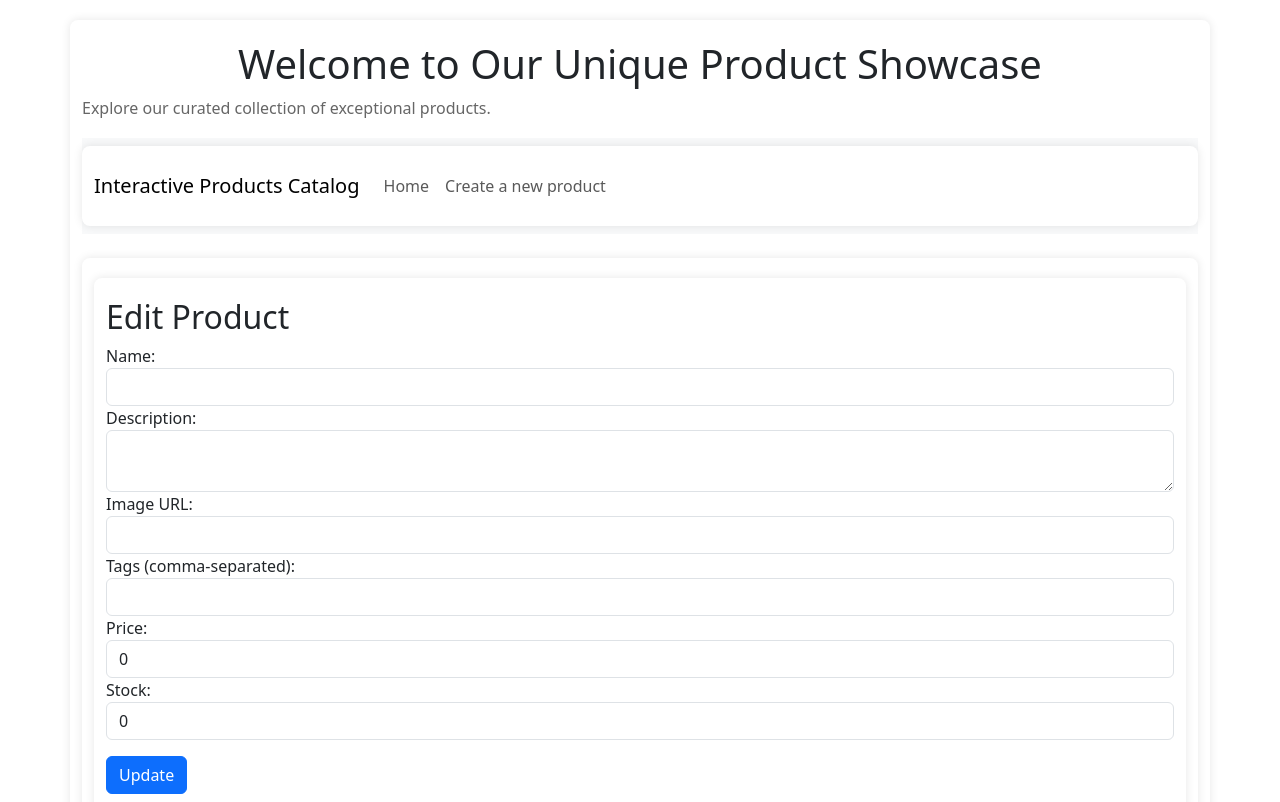
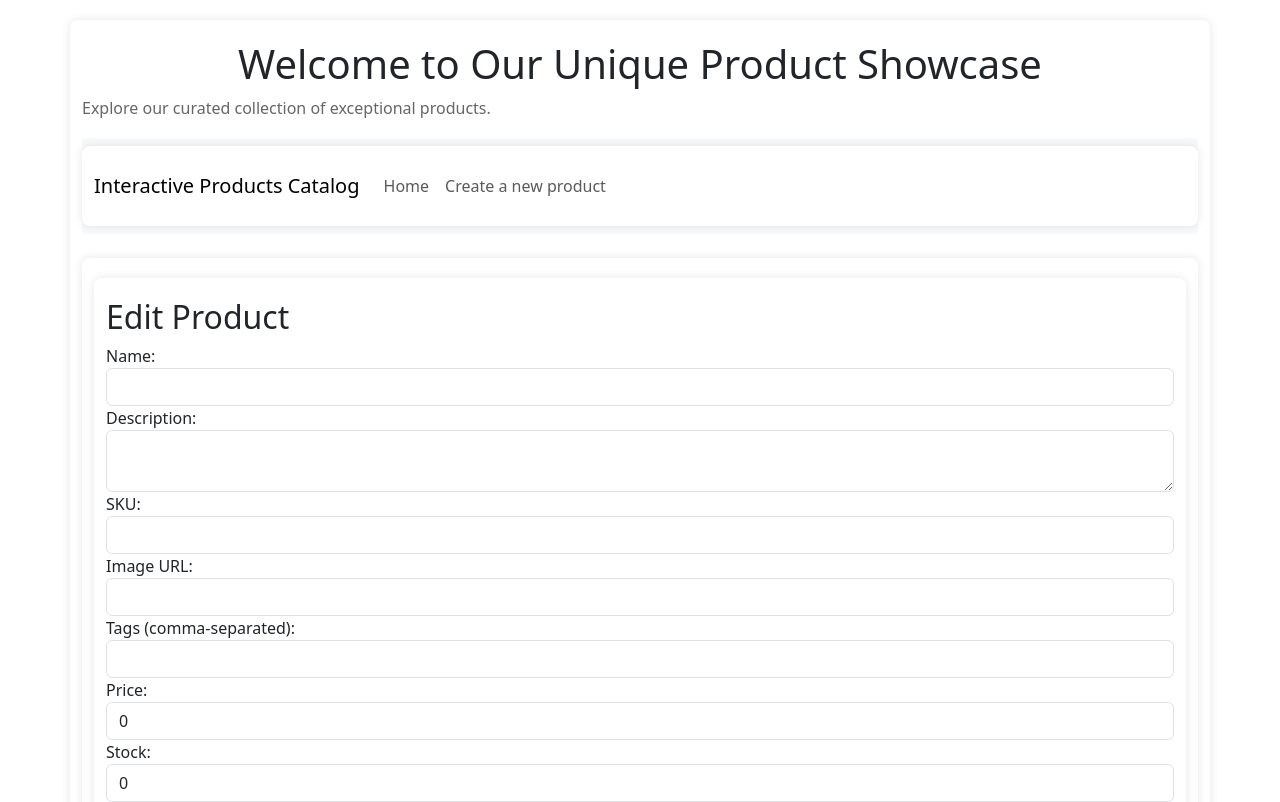
Before and after one commit to SONALIK12/unique-productcatalog, an Angular app: page /edit/1 in a window 1280 px wide. Shown: the top 802 px of the page. Built offline with nearby package versions, Linux system fonts and the light colour scheme; no server answers.

Commit message:
Update product-edit.component.html

```diff
--- a/src/app/product-edit/product-edit.component.html
+++ b/src/app/product-edit/product-edit.component.html
@@ -12,7 +12,10 @@
                 [(ngModel)]="product.description"></textarea>
         </div>
 
-
+        <div class="form-group">
+            <label for="sku">SKU:</label>
+            <input type="text" id="sku" name="sku" class="form-control" [(ngModel)]="product.sku" required />
+        </div>
 
         <div class="form-group">
             <label for="image">Image URL:</label>
@@ -34,6 +37,6 @@
             <input type="number" id="stock" name="stock" class="form-control" [(ngModel)]="product.stock" required />
         </div>
 
-        <button type="submit" class="btn btn-primary">Update </button>
+        <button type="submit" class="btn btn-primary">Update Product</button>
     </form>
 </div>
```
